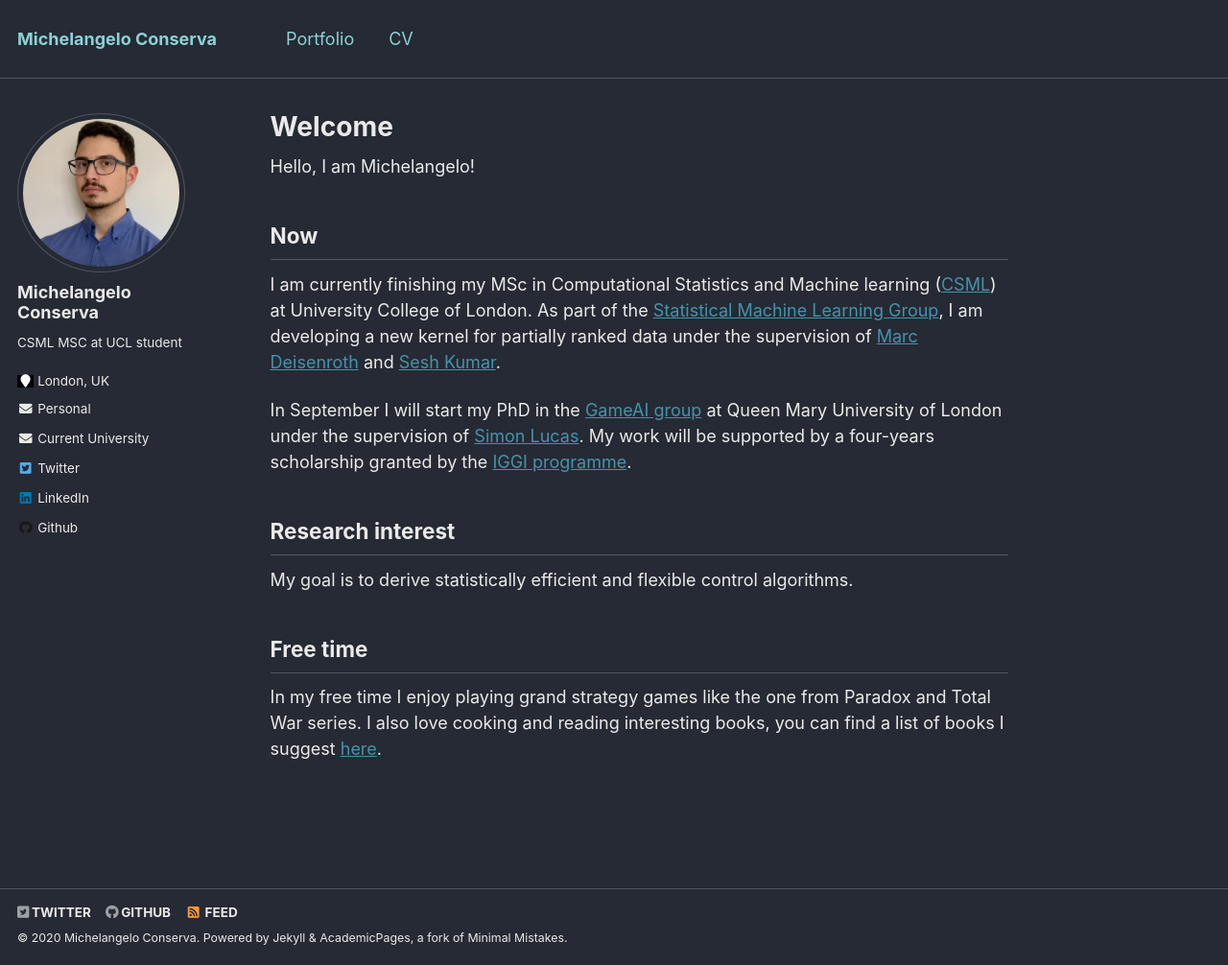
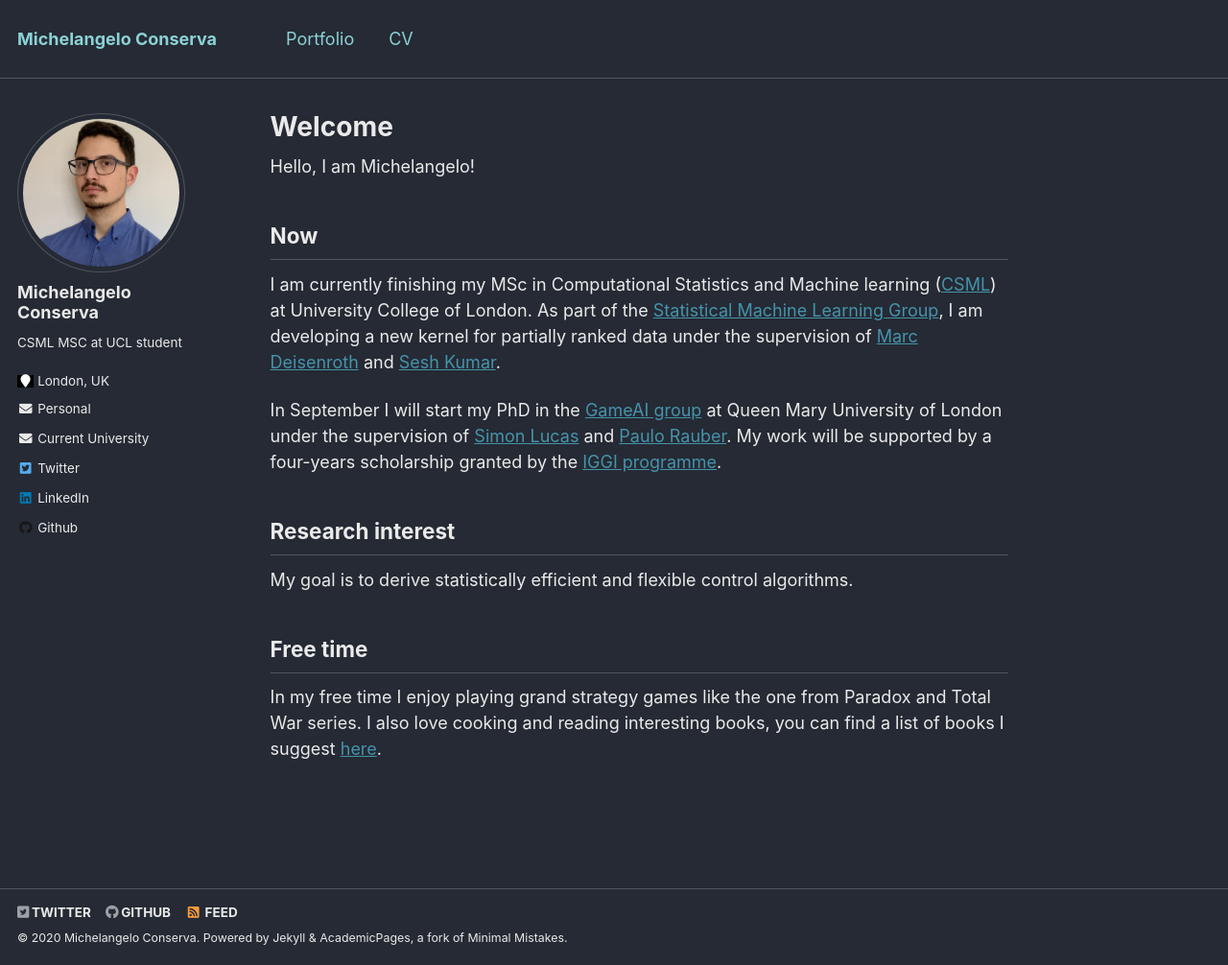
Before and after one commit to MichelangeloConserva/MichelangeloConserva.github.io, a Jekyll site: the page built from _pages/about.md, in a window 1280 px wide and 1006 px high. Shown: the whole window at 96% size. Built offline with Jekyll 4.4.1, drawn with Linux system fonts in a browser that asks for light colours.

Commit message:
Update about.md

```diff
--- a/_pages/about.md
+++ b/_pages/about.md
@@ -18,7 +18,7 @@ Hello, I am Michelangelo!
 I am currently finishing my MSc in Computational Statistics and Machine learning ([CSML](http://www.csml.ucl.ac.uk/)) at University College of London. As part of the [Statistical Machine Learning Group](https://sml-group.cc/#people), I am developing a new kernel for partially ranked data under the supervision of [Marc Deisenroth](https://deisenroth.cc) and [Sesh Kumar](https://seshkumar.github.io).
 
 
-In September I will start my PhD in the [GameAI group](https://gaigresearch.github.io/) at Queen Mary University of London under the supervision of [Simon Lucas](http://www.eecs.qmul.ac.uk/profiles/lucassimon.html).
+In September I will start my PhD in the [GameAI group](https://gaigresearch.github.io/) at Queen Mary University of London under the supervision of [Simon Lucas](http://www.eecs.qmul.ac.uk/profiles/lucassimon.html) and [Paulo Rauber](http://paulorauber.com/).
 My work will be supported by a four-years scholarship granted by the [IGGI programme](http://iggi.org.uk/).
 
 
```
